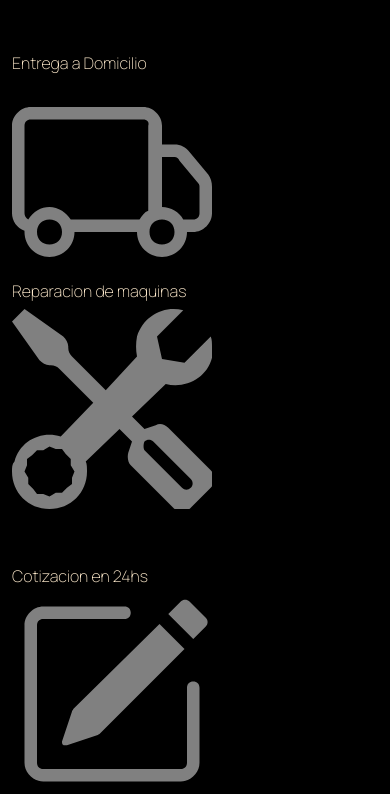
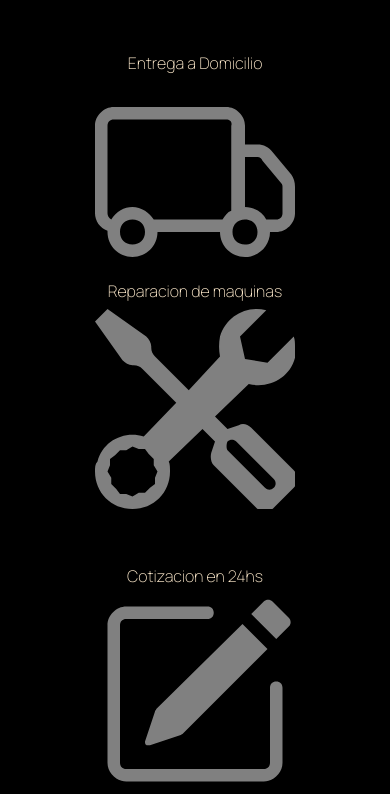
Before and after one commit to nicogcarbone/MiRepositorio, a website: page paginas/servicios.html in a window 390 px wide. Shown: the part 237-1031 px from the top of the page. Drawn offline with nearby package versions, Linux system fonts and the light colour scheme.

Commit message:
changes on services

```diff
--- a/scss/_responsive.scss
+++ b/scss/_responsive.scss
@@ -87,7 +87,7 @@
 
 
  .grid-container-col1 {
-     text-align: start;
+
        width: initial;
        img {
            width: initial;
@@ -96,7 +96,7 @@
 
    }
    .grid-container-col2 {
-     text-align: start;
+
      width: initial;
      img {
          width:initial;
@@ -106,9 +106,9 @@
 
    }
    .grid-container-col3 {
-       text-align: start;
+
         padding-top: 50px;
-       width: fit-content;
+       width: initial;
        img {
            width: initial;
        }
```
Also changed, not shown: css/style.css.
